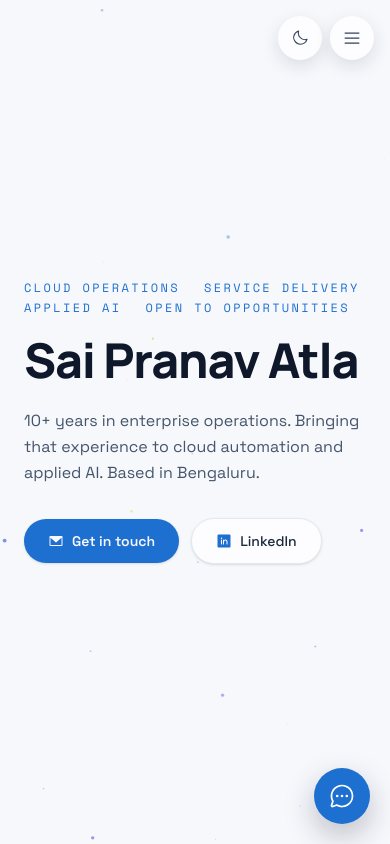
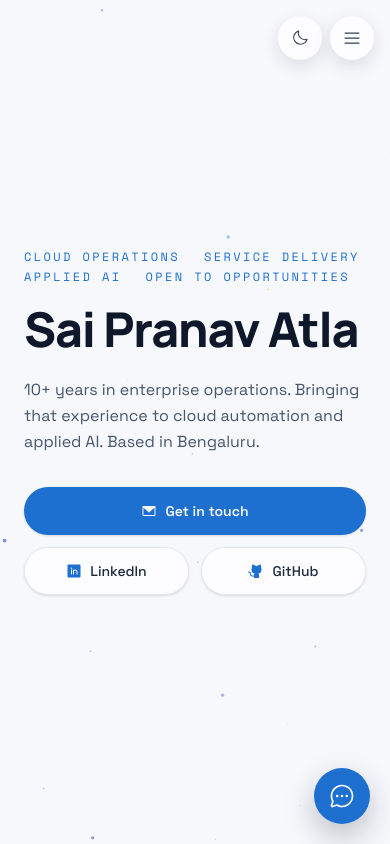
Before and after one commit to pranavatla/ai_agent_1, a Next.js app in the folder portfolio/: page / in a window 390 px wide. Shown: the top 844 px of the page. Built offline with nearby package versions, Linux system fonts and the light colour scheme.

Commit message:
Polish portfolio CTAs, contrast and reduced motion

```diff
--- a/portfolio/src/app/globals.css
+++ b/portfolio/src/app/globals.css
@@ -125,3 +125,13 @@ body {
   position: absolute;
   inset: -6px;
 }
+
+/* Match the existing component-level reduced-motion behavior for native links and CSS feedback. */
+@media (prefers-reduced-motion: reduce) {
+  html { scroll-behavior: auto; }
+  *, *::before, *::after {
+    animation-duration: 0.01ms !important;
+    animation-iteration-count: 1 !important;
+    transition-duration: 0.01ms !important;
+  }
+}
--- a/portfolio/src/components/About.tsx
+++ b/portfolio/src/components/About.tsx
@@ -15,7 +15,7 @@ function Word({ w, i, progress }: { w: string; i: number; progress: MotionValue<
   const a = SWEEP_FROM + i * STEP * (SWEEP_TO - SWEEP_FROM);
   const b = a + 2.2 * STEP * (SWEEP_TO - SWEEP_FROM);
   // Opacity rather than a fixed colour, so the sweep works on both the light and dark themes.
-  const opacity = useTransform(progress, [a, b], [0.16, 0.92]);
+  const opacity = useTransform(progress, [a, b], [0.72, 1]);
   return <motion.span style={{ opacity }}>{w} </motion.span>;
 }
 
--- a/portfolio/src/components/ChatWidget.tsx
+++ b/portfolio/src/components/ChatWidget.tsx
@@ -85,7 +85,7 @@ export default function ChatWidget() {
         aria-expanded={open}
         aria-controls="atla-chat"
         aria-label={open ? "Close the assistant" : "Ask the assistant about Pranav"}
-        className="fixed right-5 bottom-5 z-50 grid size-14 place-items-center rounded-full bg-deep text-white shadow-[0_12px_30px_rgba(15,23,42,0.25)] transition hover:scale-105 active:scale-95"
+        className="fixed right-5 bottom-5 z-50 grid size-14 place-items-center rounded-full bg-deep text-ground shadow-[0_12px_30px_rgba(15,23,42,0.25)] transition hover:scale-105 active:scale-95"
       >
         {open ? <X aria-hidden className="size-6" /> : <ChatCircleDots aria-hidden className="size-7" />}
       </button>
@@ -121,7 +121,7 @@ export default function ChatWidget() {
             {turns.map((t, i) => (
               <p
                 key={i}
-                className={`rounded-2xl px-4 py-2.5 whitespace-pre-wrap ${t.role === "user" ? "ml-8 bg-deep text-white" : "mr-8 bg-slate-100"}`}
+                className={`rounded-2xl px-4 py-2.5 whitespace-pre-wrap ${t.role === "user" ? "ml-8 bg-deep text-ground" : "mr-8 bg-slate-100"}`}
               >
                 {t.content}
               </p>
@@ -142,13 +142,13 @@ export default function ChatWidget() {
               maxLength={MAX_CHARS}
               placeholder="Type a question…"
               aria-label="Your question"
-              className="min-w-0 flex-1 rounded-xl border border-slate-200 bg-slate-50 px-3 py-2.5 text-sm focus:border-deep focus:ring-2 focus:ring-deep/20 focus:outline-none"
+              className="min-w-0 flex-1 rounded-xl border border-slate-200 bg-slate-50 px-3 py-2.5 text-sm placeholder:text-slate-500 focus:border-deep focus:ring-2 focus:ring-deep/20 focus:outline-none"
             />
             <button
               type="submit"
               disabled={busy || !draft.trim()}
               aria-label="Send"
-              className="grid size-10 place-items-center rounded-full bg-deep text-white transition disabled:opacity-40"
+              className="grid size-10 place-items-center rounded-full bg-deep text-ground transition disabled:opacity-40"
             >
               <PaperPlaneRight aria-hidden className="size-5" />
             </button>
--- a/portfolio/src/components/Contact.tsx
+++ b/portfolio/src/components/Contact.tsx
@@ -5,7 +5,7 @@ import { EnvelopeSimple, FileArrowDown, MapPin, Phone } from "@phosphor-icons/re
 import { contact, resumes, site } from "@/lib/site";
 
 const field =
-  "mt-2 w-full rounded-xl border border-slate-200 bg-slate-50 px-4 py-3 text-slate-900 placeholder:text-slate-400 transition focus:border-deep focus:bg-surface focus:ring-2 focus:ring-deep/20 focus:outline-none";
+  "mt-2 w-full rounded-xl border border-slate-200 bg-slate-50 px-4 py-3 text-slate-900 placeholder:text-slate-500 transition focus:border-deep focus:bg-surface focus:ring-2 focus:ring-deep/20 focus:outline-none";
 const label = "text-sm font-medium text-slate-700";
 
 function Detail({ icon: Icon, title, children, wide }: { icon: typeof Phone; title: string; children: React.ReactNode; wide?: boolean }) {
@@ -93,7 +93,7 @@ export default function Contact() {
             </div>
             <button
               type="submit"
-              className="rounded-full bg-ink px-6 py-4 text-sm font-semibold text-ground transition duration-200 ease-snappy hover:bg-deep hover:text-white focus-visible:outline-deep active:scale-[0.97] sm:col-span-2"
+              className="rounded-full bg-ink px-6 py-4 text-sm font-semibold text-ground transition duration-200 ease-snappy hover:bg-deep hover:text-ground focus-visible:outline-deep active:scale-[0.97] sm:col-span-2"
             >
               Open email draft
             </button>
--- a/portfolio/src/components/Hero.tsx
+++ b/portfolio/src/components/Hero.tsx
@@ -1,40 +1,29 @@
-"use client";
-
-import { motion } from "motion/react";
-import { EnvelopeSimple, LinkedinLogo } from "@phosphor-icons/react/dist/ssr";
-import { site } from "@/lib/site";
-import { useReducedMotion } from "@/lib/media";
+import { EnvelopeSimple, GithubLogo, LinkedinLogo } from "@phosphor-icons/react/dist/ssr";
+import { site, socials } from "@/lib/site";
 
 const button =
-  "inline-flex items-center gap-2 rounded-full border border-slate-200 bg-surface px-6 py-3 text-sm font-medium text-slate-800 shadow-sm transition duration-200 ease-snappy hover:border-deep/40 hover:text-deep active:scale-[0.97]";
+  "inline-flex min-h-12 items-center justify-center gap-2 whitespace-nowrap rounded-full border border-slate-200 bg-surface px-6 py-3 text-sm font-medium text-slate-800 shadow-sm transition duration-200 ease-snappy hover:border-deep/40 hover:text-deep active:scale-[0.97]";
 const primary =
-  "inline-flex items-center gap-2 rounded-full bg-deep px-6 py-3 text-sm font-semibold text-ground shadow-sm transition duration-200 ease-snappy hover:brightness-110 active:scale-[0.97]";
+  "inline-flex min-h-12 items-center justify-center gap-2 whitespace-nowrap rounded-full bg-deep px-6 py-3 text-sm font-semibold text-ground shadow-sm transition duration-200 ease-snappy hover:-translate-y-0.5 active:scale-[0.97]";
 
 export default function Hero() {
-  const reduced = useReducedMotion();
-  const rise = (delay: number) => ({
-    initial: reduced ? false : { opacity: 0, y: 12 },
-    animate: { opacity: 1, y: 0 },
-    transition: { duration: 0.6, delay },
-  });
-
   // Left-aligned in the page's content column; the right side stays open over the background band.
   return (
-    <section id="home" className="relative flex min-h-[100dvh] items-center px-6 sm:px-10 md:pr-24">
+    <section id="home" className="relative flex min-h-[100dvh] items-center px-6 py-24 sm:px-10 md:pr-24">
       <div className="mx-auto w-full max-w-6xl">
-        <motion.ul {...rise(0)} className="flex flex-wrap gap-x-6 gap-y-1 font-mono text-xs font-medium tracking-[0.2em] text-deep uppercase">
+        <ul className="flex flex-wrap gap-x-6 gap-y-1 font-mono text-xs font-medium tracking-[0.2em] text-deep uppercase">
           {site.handle.map((item) => (
             <li key={item}>{item}</li>
           ))}
-        </motion.ul>
-        <motion.h1 {...rise(0.1)} className="font-display mt-5 text-5xl font-extrabold tracking-tight text-slate-900 sm:text-7xl lg:text-8xl">
+        </ul>
+        <h1 className="font-display mt-5 text-5xl font-extrabold tracking-tight text-slate-900 sm:text-7xl lg:text-8xl">
           {site.name}
-        </motion.h1>
-        <motion.p {...rise(0.2)} className="mt-6 max-w-2xl text-base leading-relaxed text-slate-600 sm:text-lg">
+        </h1>
+        <p className="mt-6 max-w-2xl text-base leading-relaxed text-slate-600 sm:text-lg">
           {site.tagline}
-        </motion.p>
-        <motion.div {...rise(0.3)} className="mt-8 flex flex-wrap items-center gap-3">
-          <a href="#contact" className={primary}>
+        </p>
+        <div className="mt-8 grid grid-cols-2 gap-3 sm:flex sm:flex-wrap sm:items-center">
+          <a href="#contact" className={`${primary} col-span-2 sm:col-span-1`}>
             <EnvelopeSimple aria-hidden weight="fill" className="size-4" />
             Get in touch
           </a>
@@ -42,7 +31,11 @@ export default function Hero() {
             <LinkedinLogo aria-hidden weight="fill" className="size-4 text-deep" />
             LinkedIn
           </a>
-        </motion.div>
+          <a href={socials.find((social) => social.label === "GitHub")!.href} target="_blank" rel="noopener noreferrer" className={button}>
+            <GithubLogo aria-hidden weight="fill" className="size-4 text-deep" />
+            GitHub
+          </a>
+        </div>
       </div>
     </section>
   );
--- a/portfolio/src/components/Work.tsx
+++ b/portfolio/src/components/Work.tsx
@@ -37,7 +37,7 @@ function Face({ p, slot, back }: { p: (typeof projects)[number]; slot?: number;
           poster={p.image}
           muted
           playsInline
-          preload="metadata"
+          preload="none"
           aria-label={p.alt}
           className="absolute inset-0 h-full w-full object-cover"
         />
```
